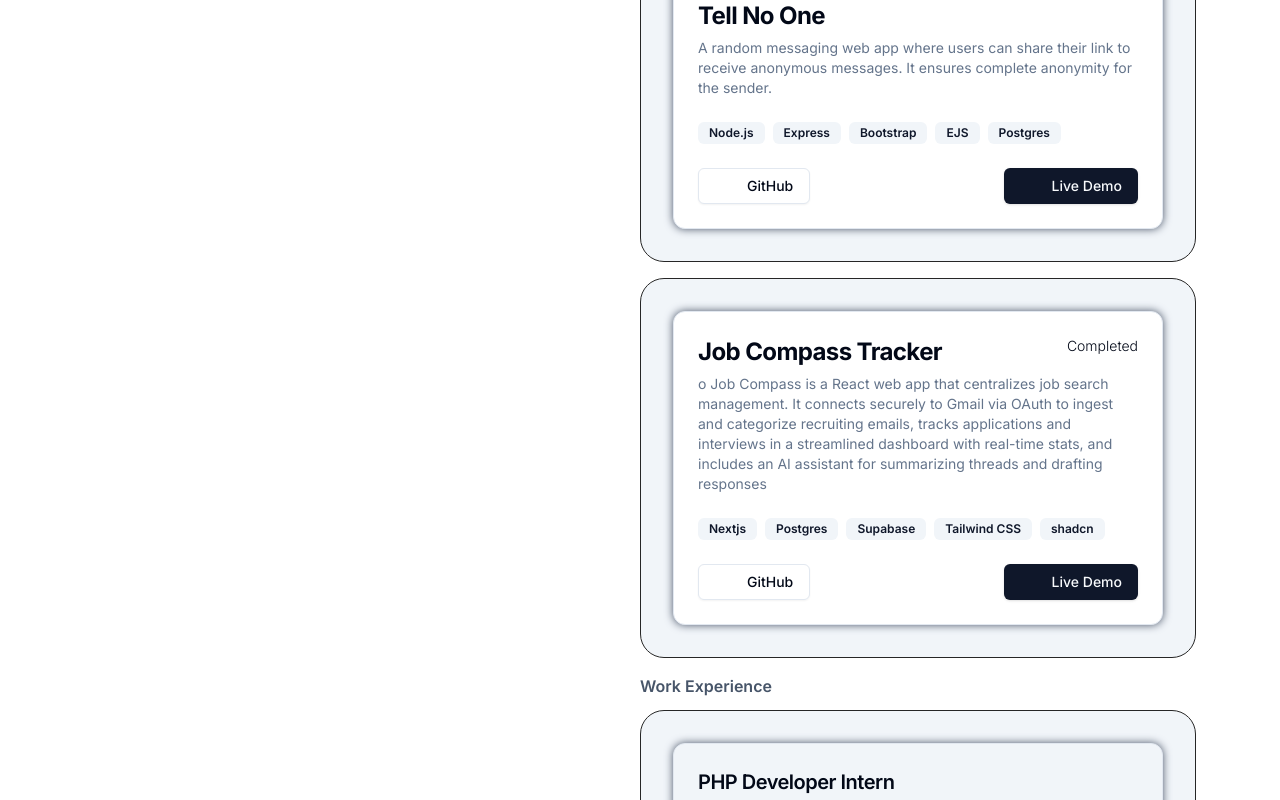
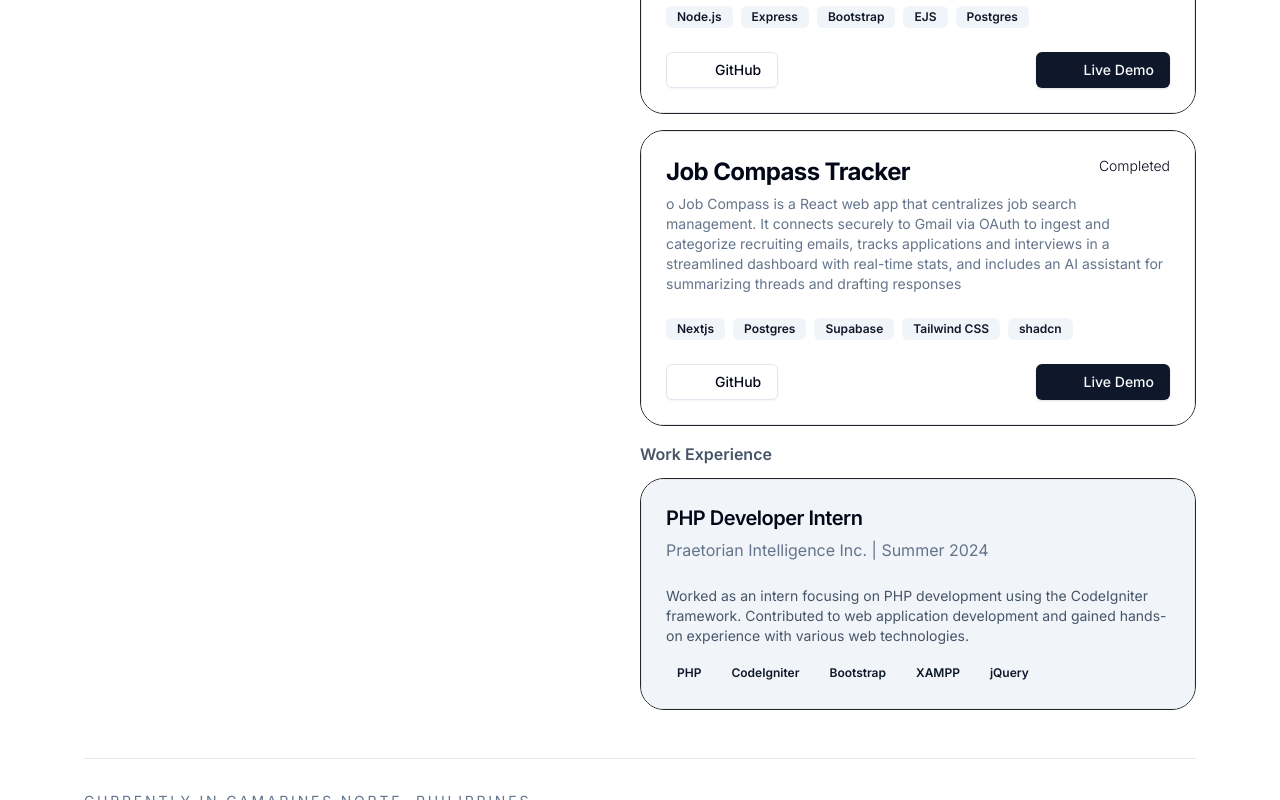
Before and after one commit to vegaronel/portfolio, a React (Vite) app: page / in a window 1280 px wide. Shown: the part 1720-2520 px from the top of the page. Built offline with nearby package versions, Linux system fonts and the light colour scheme; some icons are missing.

Commit message:
Refactor to use cn utility for className composition

```diff
--- a/src/components/ExperienceList.jsx
+++ b/src/components/ExperienceList.jsx
@@ -10,13 +10,16 @@ import { Badge } from "@/components/ui/badge";
 import { Separator } from "@/components/ui/separator";
 import experiences from "@/data/experience";
 import SpotlightCard from "@/components/SpotlightCard";
+import { cn } from "@/lib/utils";
 
 function ExperienceList() {
   return (
     <div>
       {experiences.map((exp, index) => (
         <SpotlightCard
-          className="p-0 bg-slate-100 dark:bg-slate-950 dark:hover:bg-slate-900"
+          className={cn(
+            "p-0 bg-slate-100 dark:bg-slate-950 dark:hover:bg-slate-900"
+          )}
           spotlightColor="rgba(0, 229, 255, 0.2)"
         >
           <Card
--- a/src/components/SpotlightCard.jsx
+++ b/src/components/SpotlightCard.jsx
@@ -1,12 +1,17 @@
-import { useRef, useState } from 'react';
+import { useRef, useState } from "react";
+import { cn } from "@/lib/utils";
 
-const SpotlightCard = ({ children, className = '', spotlightColor = 'rgba(255, 255, 255, 0.25)' }) => {
+const SpotlightCard = ({
+  children,
+  className = "",
+  spotlightColor = "rgba(255, 255, 255, 0.25)",
+}) => {
   const divRef = useRef(null);
   const [isFocused, setIsFocused] = useState(false);
   const [position, setPosition] = useState({ x: 0, y: 0 });
   const [opacity, setOpacity] = useState(0);
 
-  const handleMouseMove = e => {
+  const handleMouseMove = (e) => {
     if (!divRef.current || isFocused) return;
 
     const rect = divRef.current.getBoundingClientRect();
@@ -39,13 +44,18 @@ const SpotlightCard = ({ children, className = '', spotlightColor = 'rgba(255, 2
       onBlur={handleBlur}
       onMouseEnter={handleMouseEnter}
       onMouseLeave={handleMouseLeave}
-      className={`relative rounded-3xl border border-neutral-800 bg-neutral-900 overflow-hidden p-8 ${className}`}>
+      className={cn(
+        "relative rounded-3xl border border-neutral-800 bg-neutral-900 overflow-hidden p-8",
+        className
+      )}
+    >
       <div
         className="pointer-events-none absolute inset-0 opacity-0 transition-opacity duration-500 ease-in-out"
         style={{
           opacity,
-          background: `radial-gradient(circle at ${position.x}px ${position.y}px, ${spotlightColor}, transparent 80%)`
-        }} />
+          background: `radial-gradient(circle at ${position.x}px ${position.y}px, ${spotlightColor}, transparent 80%)`,
+        }}
+      />
       {children}
     </div>
   );
```
